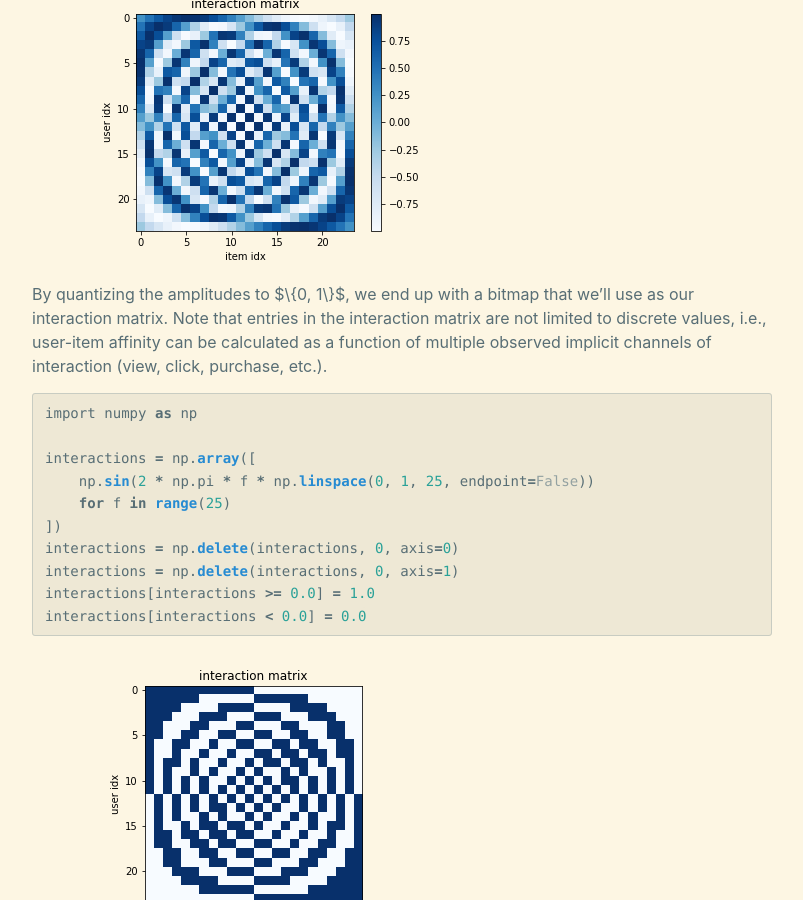
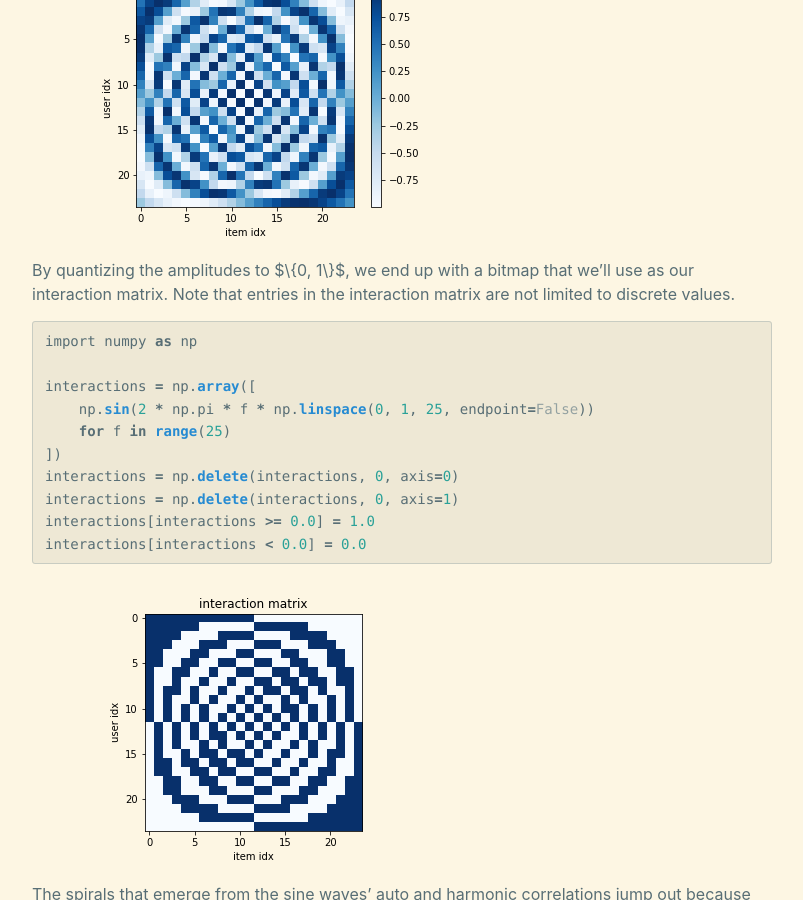
Before and after one commit to daniel-deychakiwsky/daniel-deychakiwsky.github.io, a Jekyll site: the page built from _posts/2022-01-02-matrix-factorization-sparsity.md, in a window 1280 px wide and 900 px high, scrolled down 3562 px. Shown: the whole window, without its empty margins (238-1041 px from the left). Built offline with Jekyll 4.4.1, drawn with Linux system fonts in a browser that asks for light colours; formulas are drawn with MathJax 3; some of the changed text lies outside the part shown.

Commit message:
[blog-post] MF WIP

````diff
--- a/_posts/2022-01-02-matrix-factorization-sparsity.md
+++ b/_posts/2022-01-02-matrix-factorization-sparsity.md
@@ -93,8 +93,7 @@
 
 ML models are only as good as the data that powers them
 and MF is no exception to that rule. To demonstrate why sparsity
-is a problem, let's consider a wild edge case that you'd likely never
-encounter - but that really is more of a thought experiment.
+is a problem, let's consider a thought experiment.
 
 Let's continue with the scenario from above, $24$ users and $24$ items,
 but let's add an evil twist so that each user has purchased only one
@@ -163,9 +162,7 @@
 we end up with a bitmap that we'll use as our
 interaction matrix. Note that entries in the
 interaction matrix are not limited to discrete
-values, i.e., user-item affinity can be calculated as
-a function of multiple observed implicit channels
-of interaction (view, click, purchase, etc.).
+values.
 
 ```python
 import numpy as np
````
Also changed, not shown: 2 other files.
